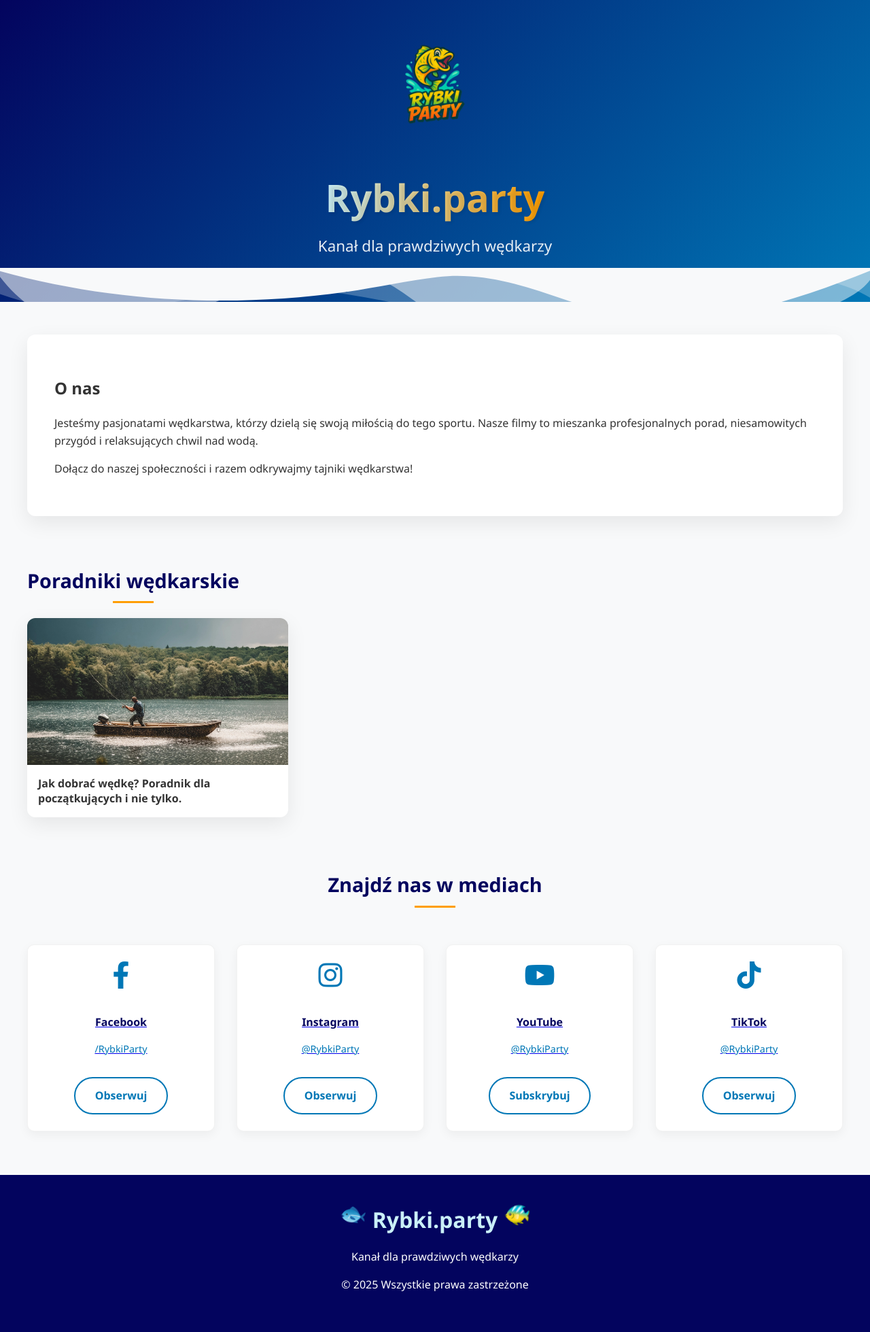
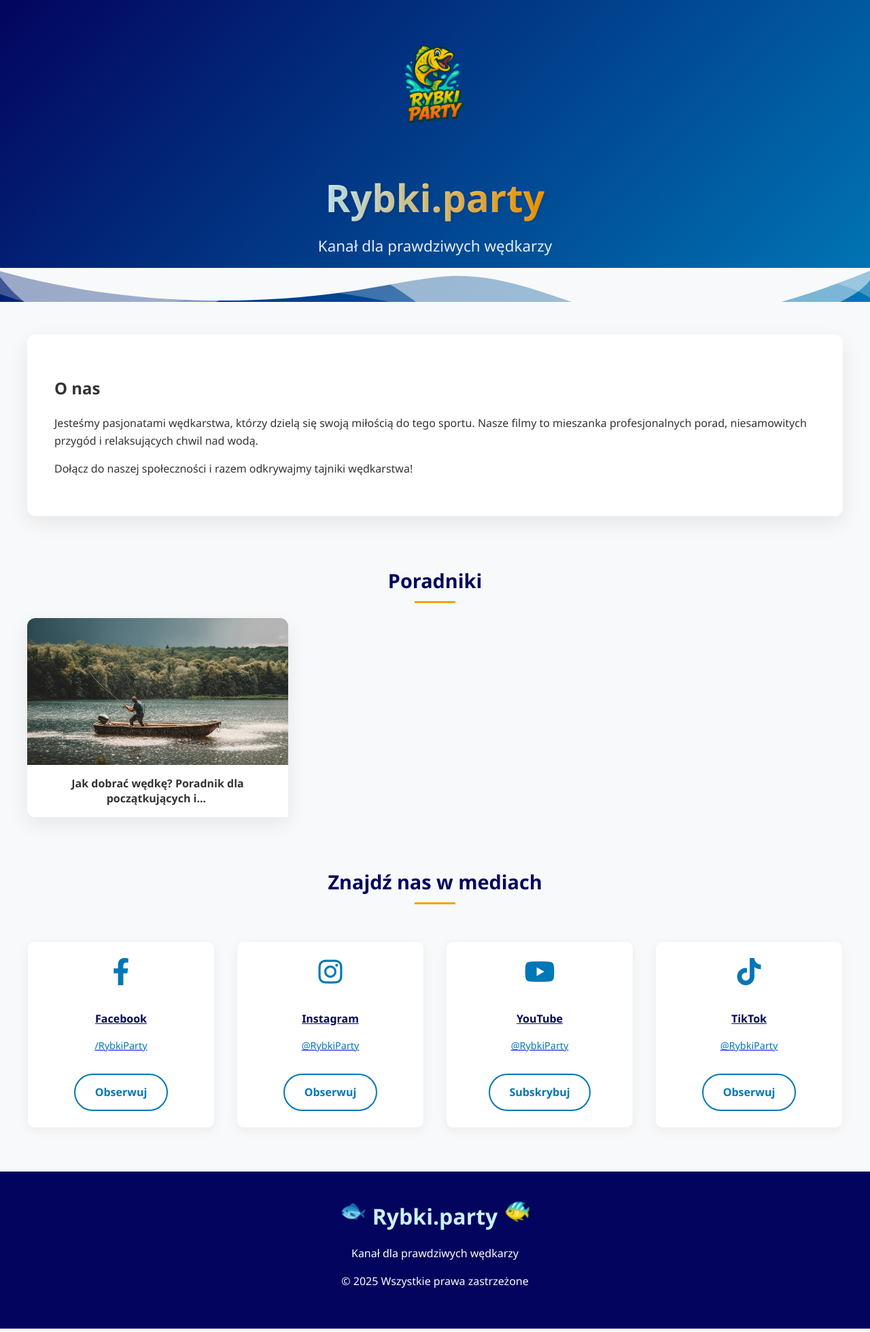
Before and after one commit to hikesilent/rybkiparty, a Jekyll site: the page built from index.md, in a window 1280 px wide. Shown: the whole page at 68% size. Built offline with Jekyll 4.4.1, drawn with Linux system fonts in a browser that asks for light colours.

Commit message:
Add files via upload

```diff
--- a/_includes/posts-section.html
+++ b/_includes/posts-section.html
@@ -17,7 +17,10 @@
                      class="post-image"
                      loading="lazy">
             </div>
-            <h3 class="post-title">{{ post.title }}</h3>
+            <h3 class="post-title">
+                {{ post.title | truncate: 50 }} <!-- Dodatkowe zabezpieczenie -->
+                <span class="fill-lines"></span> <!-- Wypełniacz linii -->
+            </h3>
         </a>
         {% endfor %}
     </div>
@@ -31,6 +34,7 @@
     margin-bottom: 3rem;
     z-index: 2;
     position: relative;
+    text-align: center;
 }
 
 /* Grid postów */
@@ -75,17 +79,56 @@
     transform: scale(1.03);
 }
 
-/* Tytuł na 2 linijki */
 .post-title {
     margin: 0;
     padding: 1rem;
     font-size: 1rem;
-    line-height: 1.4;
-    height: 2.8em;
+    line-height: 1.4; /* Wysokość linii */
+    height: 2.8em; /* 2 linie (1.4 x 2) */
+    display: -webkit-box;
+    -webkit-line-clamp: 2; /* Zawsze 2 linie */
+    -webkit-box-orient: vertical;
     overflow: hidden;
-    display: -webkit-box;
-    -webkit-line-clamp: 2;
-    -webkit-box-orient: vertical;
+    position: relative;
+}
+
+/* Dla przeglądarek nieobsługujących -webkit-line-clamp */
+.post-title::after {
+    content: "";
+    text-align: right;
+    position: absolute;
+    bottom: 0;
+    right: 0;
+    width: 30%;
+    height: 1.4em;
+    background: linear-gradient(to right, rgba(255,255,255,0), rgba(255,255,255,1) 50%);
+}
+
+/* Wypełniacz dla krótkich tytułów */
+.fill-lines {
+    display: inline-block;
+    width: 0;
+    visibility: hidden;
+}
+
+.fill-lines::before {
+    content: "\00a0\00a0"; /* Dwie spacje niełamiące */
+    display: block;
+}
+
+/* Dla przeglądarek bez wsparcia -webkit-line-clamp */
+@supports not (-webkit-line-clamp: 2) {
+    .post-title {
+        max-height: 2.8em;
+    }
+    .post-title::after {
+        content: "...";
+        position: absolute;
+        right: 0;
+        bottom: 0;
+        background: white;
+        padding-left: 5px;
+    }
 }
 
 /* Responsywność */
--- a/_includes/social.html
+++ b/_includes/social.html
@@ -1,5 +1,5 @@
 <div class="social-section">
-  <h3 class="social-title">Znajdź nas w mediach</h3>
+  <h2 class="social-title">Znajdź nas w mediach</h2>
 
   <div class="social-grid">
 
--- a/index.md
+++ b/index.md
@@ -10,7 +10,7 @@ title: Rybki Party - Kanał dla prawdziwych wędkarzy
 </div>
 
 {% include posts-section.html
-   title="Poradniki wędkarskie"
+   title="Poradniki"
    category="Poradniki"
    limit=6
 %}
```
